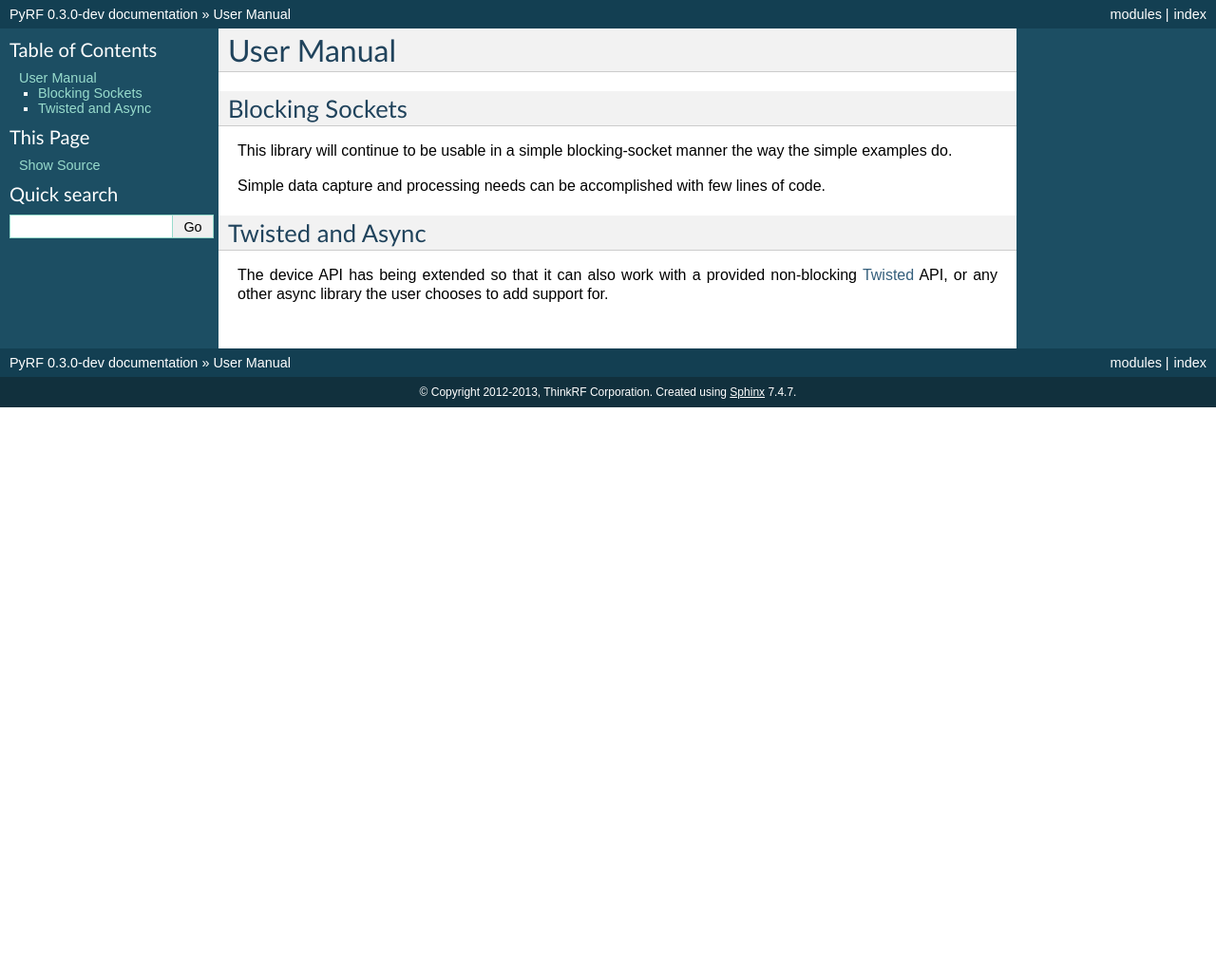
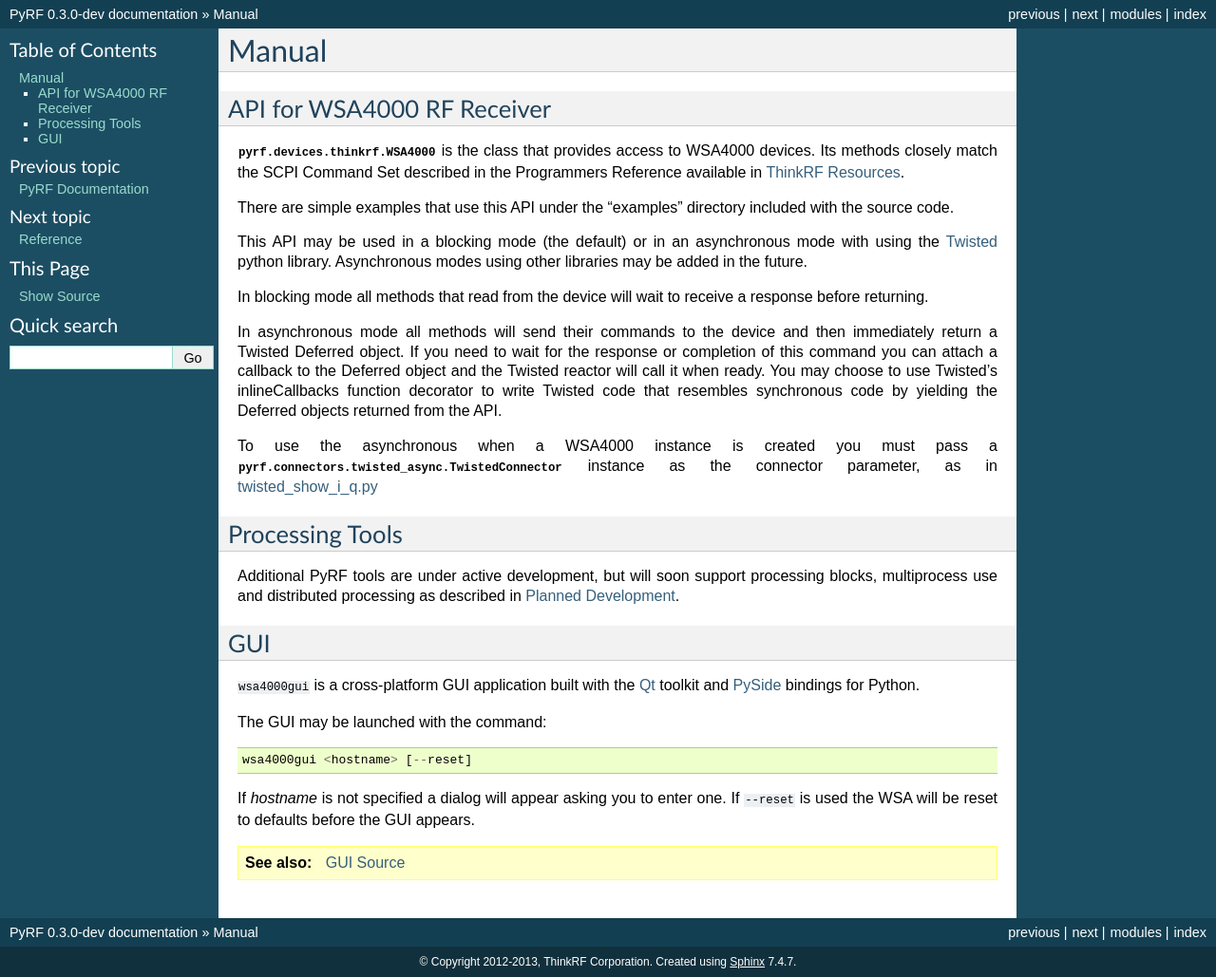
Before and after one commit to pyrf/pyrf, a Sphinx documentation site: the page built from docs/usermanual.rst, in a window 1280 px wide. Shown: the whole page at 95% size. Built offline with Sphinx 7.4.7, drawn with Linux system fonts in a browser that asks for light colours; before the commit the page ends 900 px from its top, so only the background shows below that.

Commit message:
docs: add manual section, reorganize examples

```diff
--- a/docs/index.rst
+++ b/docs/index.rst
@@ -7,9 +7,9 @@ Contents:
 .. toctree::
    :maxdepth: 2
 
+   usermanual
    reference
    examples
-   gui
    plans
 
 
--- a/docs/plans.rst
+++ b/docs/plans.rst
@@ -1,3 +1,5 @@
+
+.. _planned-development:
 
 Planned Development
 ===================
--- a/docs/usermanual.rst
+++ b/docs/usermanual.rst
@@ -1,18 +1,63 @@
-User Manual
-===========
+Manual
+======
 
-Blocking Sockets
+API for WSA4000 RF Receiver
+---------------------------
+
+:class:`pyrf.devices.thinkrf.WSA4000` is the class that provides access
+to WSA4000 devices.
+Its methods closely match the SCPI Command Set described in the
+Programmers Reference available in
+`ThinkRF Resources <http://www.thinkrf.com/resources>`_.
+
+There are simple examples that use this API under the "examples" directory
+included with the source code.
+
+This API may be used in a blocking mode (the default) or in an asynchronous
+mode with using the `Twisted <http://twistedmatrix.com/>`_ python library.
+Asynchronous modes using other libraries may be added in the future.
+
+In blocking mode all methods that read from the device will wait
+to receive a response before returning.
+
+In asynchronous mode all methods will send their commands to the device and
+then immediately return a Twisted Deferred object.  If you need to wait for
+the response or completion of this command you can attach a callback to the
+Deferred object and the Twisted reactor will call it when ready.  You may
+choose to use Twisted's inlineCallbacks function decorator to write Twisted
+code that resembles synchronous code by yielding the Deferred objects
+returned from the API.
+
+To use the asynchronous when a WSA4000 instance is created
+you must pass a :class:`pyrf.connectors.twisted_async.TwistedConnector`
+instance as the connector parameter, as in :ref:`twisted-show-i-q`
+
+
+Processing Tools
 ----------------
 
-This library will continue to be usable in a simple
-blocking-socket manner the way the simple examples do.
+Additional PyRF tools are under active development, but will soon support
+processing blocks, multiprocess use and distributed processing as
+described in :ref:`planned-development`.
 
-Simple data capture and processing needs can be accomplished
-with few lines of code.
 
-Twisted and Async
------------------
+.. _demo-gui:
 
-The device API has being extended so that it can also work with a
-provided non-blocking `Twisted <http://twistedmatrix.com/>`_ API,
-or any other async library the user chooses to add support for.
+GUI
+---
+
+``wsa4000gui`` is a cross-platform GUI application built with the
+Qt_ toolkit and PySide_ bindings for Python.
+
+.. _Qt: http://qt.digia.com/
+.. _PySide: http://qt-project.org/wiki/PySide
+
+The GUI may be launched with the command::
+
+  wsa4000gui <hostname> [--reset]
+
+If *hostname* is not specified a dialog will appear asking you to enter one.
+If ``--reset`` is used the WSA will be reset to defaults before the GUI
+appears.
+
+.. seealso:: :ref:`gui-source`
```
Also changed, not shown: docs/examples.rst (+75 -2 lines), docs/gui.rst (deleted, +0 -79 lines).
